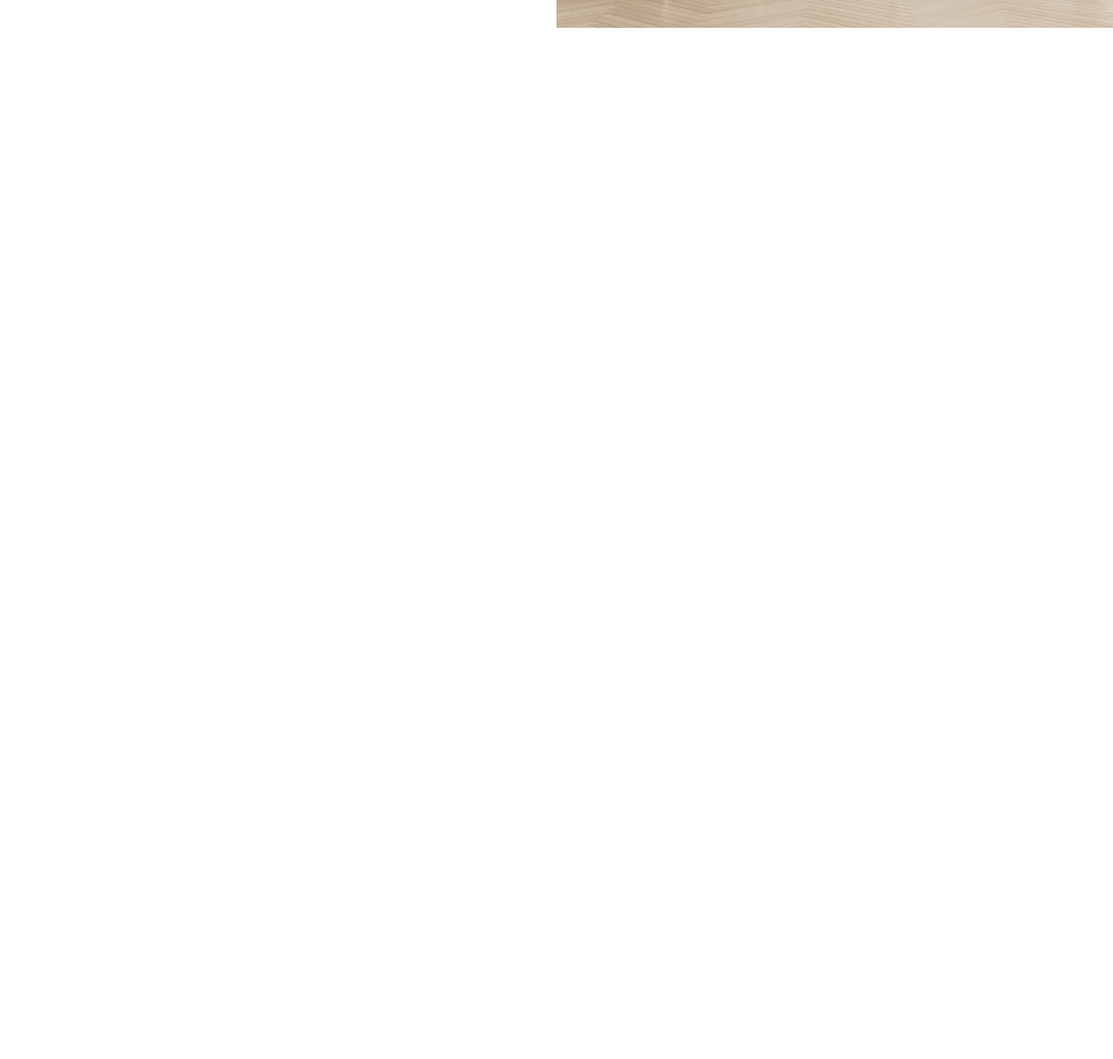
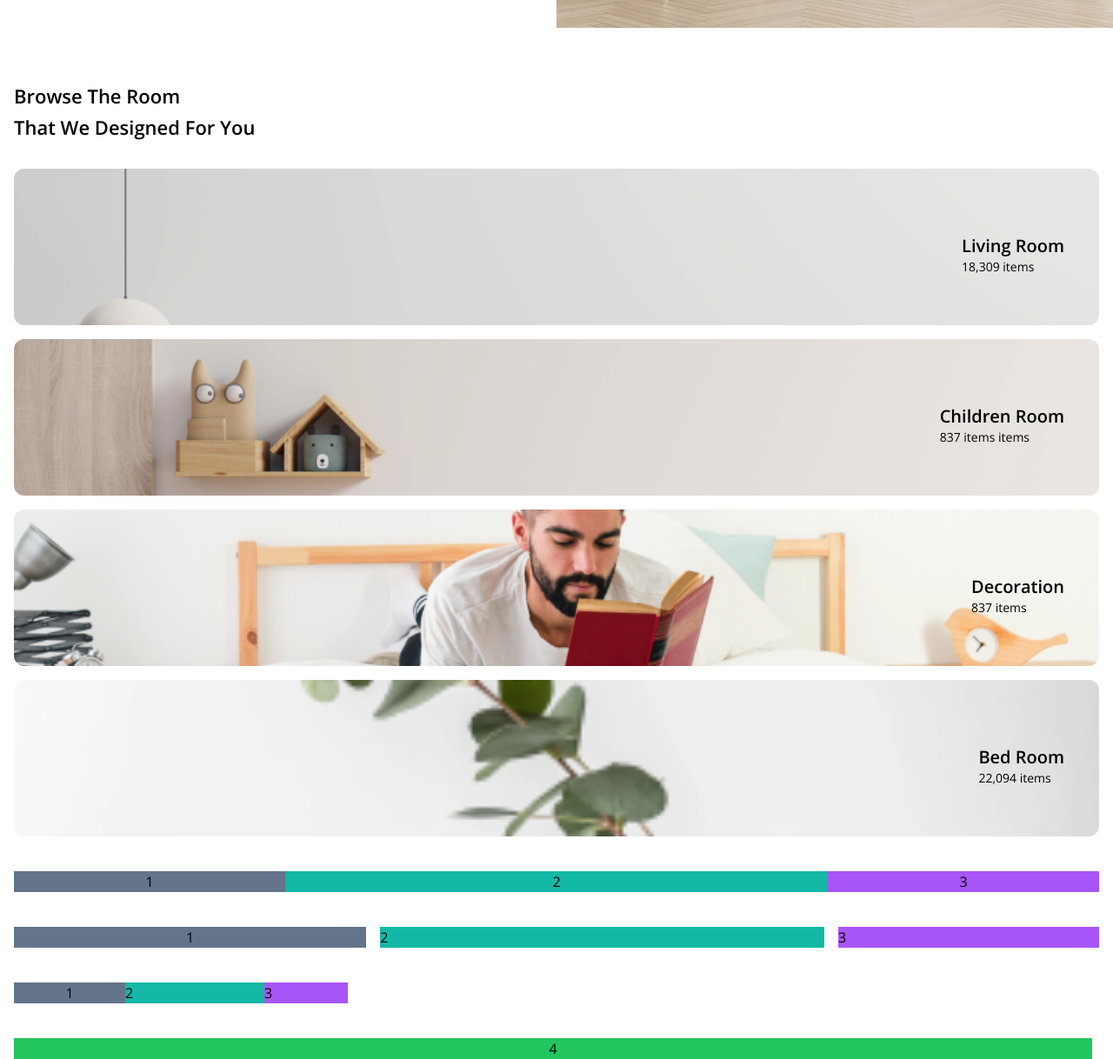
Before and after one commit to ramliagustiawan/furnitron, a website: page src/index.html in a window 1280 px wide. Shown: the part 548-1766 px from the top of the page at 87% size. Before the commit the page ends 800 px from the top, so only its background shows below. Drawn offline with nearby package versions, Linux system fonts and the light colour scheme.

Commit message:
section card

```diff
--- a/src/index.html
+++ b/src/index.html
@@ -39,5 +39,68 @@
         <img src="../public/asset/btn_play.svg" alt="" class="0 absolute z-10 -bottom-6 right-4 md:bottom-1/2 md:left-1/2 md:-translate-x-1/2 lg:bottom-1/2 lg:left-1/2 lg:-translate-x-1/2" />
       </div>
     </section>
+
+    <section>
+      <div class="container mt-[60px]">
+        <h1 class="text-black text-[22px] font-semibold leading-9">Browse The Room <span class="block">That We Designed For You</span></h1>
+      </div>
+      <div class="container mt-[30px] flex flex-col gap-4">
+        <div class="bg-cover h-[180px] rounded-xl relative" style="background-image: url(../public/asset/image\ 4.png)">
+          <div class="absolute inset-y-[75px] right-10">
+            <h1 class="text-black text-xl font-semibold">Living Room</h1>
+            <p class="text-black text-sm font-normal">18,309 items</p>
+          </div>
+        </div>
+        <div class="bg-cover h-[180px] rounded-xl relative" style="background-image: url(../public/asset/image\ 5.png)">
+          <div class="absolute inset-y-[75px] right-10">
+            <h1 class="text-black text-xl font-semibold">Children Room</h1>
+            <p class="text-black text-sm font-normal">837 items items</p>
+          </div>
+        </div>
+        <div class="bg-cover bg-center h-[180px] rounded-xl relative" style="background-image: url(../public/asset/image\ 6.png)">
+          <div class="absolute inset-y-[75px] right-10">
+            <h1 class="text-black text-xl font-semibold">Decoration</h1>
+            <p class="text-black text-sm font-normal">837 items</p>
+          </div>
+        </div>
+        <div class="bg-cover bg-center h-[180px] rounded-xl relative" style="background-image: url(../public/asset/image\ 7.png)">
+          <div class="absolute inset-y-[75px] right-10">
+            <h1 class="text-black text-xl font-semibold">Bed Room</h1>
+            <p class="text-black text-sm font-normal">22,094 items</p>
+          </div>
+        </div>
+      </div>
+    </section>
+
+    <section>
+      <div class="container mt-10">
+        <div class="flex flex-row justify-center">
+          <div class="w-1/4 bg-slate-500 text-center">1</div>
+          <div class="w-2/4 bg-teal-500 text-center">2</div>
+          <div class="w-1/4 bg-purple-500 text-center">3</div>
+        </div>
+      </div>
+
+      <div class="container mt-10">
+        <div class="grid grid-cols-12 gap-4">
+          <div class="col-span-4 bg-slate-500 text-center">1</div>
+          <div class="col-span-5 bg-teal-500">2</div>
+          <div class="col-span-3 bg-purple-500">3</div>
+        </div>
+      </div>
+
+      <div class="container mt-10">
+        <div class="flex flex-row w-full">
+          <div class="bg-slate-500 text-center w-32">1</div>
+          <div class="bg-teal-500 w-40">2</div>
+          <div class="bg-purple-500 w-24">3</div>
+        </div>
+      </div>
+      <div class="container mt-10">
+        <div class="flex flex-row w-full">
+          <div class="bg-green-500 w-[1240px] text-center">4</div>
+        </div>
+      </div>
+    </section>
   </body>
 </html>
```
Also changed, not shown: dist/output.css, public/asset/image 4.png (added), public/asset/image 5.png (added), public/asset/image 6.png (added), public/asset/image 7.png (added).
